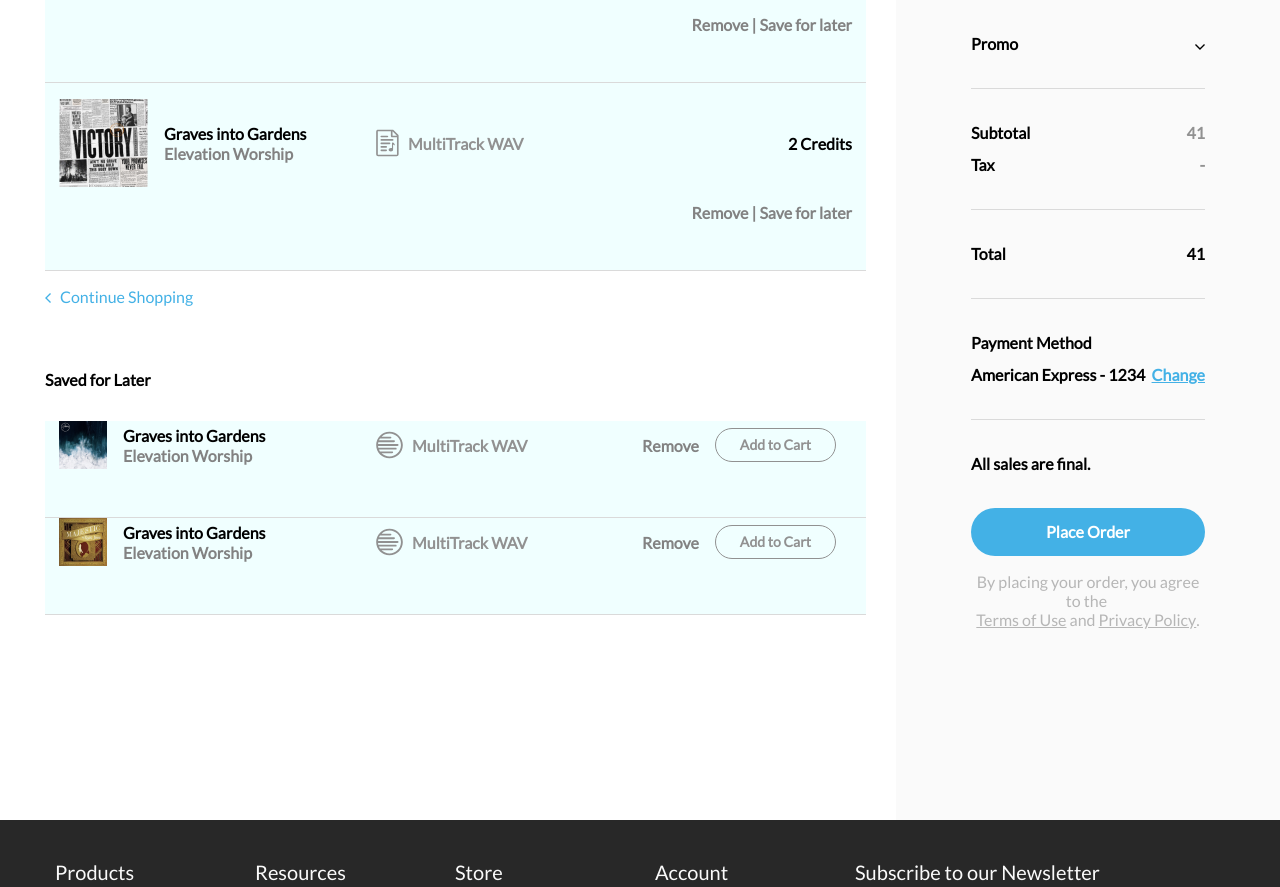
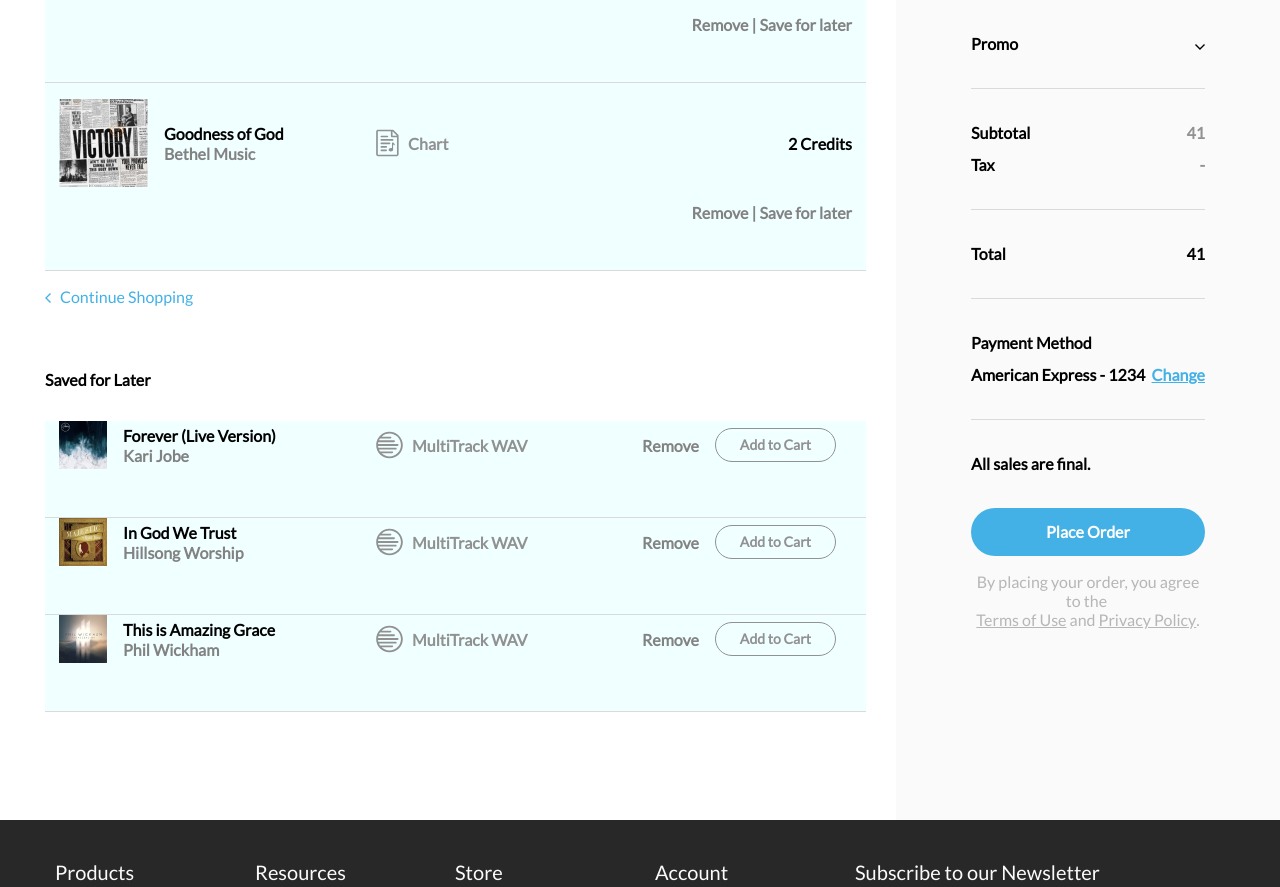
Before and after one commit to Quan-p/Multitracks, a React (Create React App) app: page / in a window 1280 px wide. Shown: the part 360-1247 px from the top of the page. Built offline with nearby package versions, Linux system fonts and the light colour scheme.

Commit message:
Fix song name placeholders and add hover effect to links

```diff
--- a/src/Cart/Cart.js
+++ b/src/Cart/Cart.js
@@ -42,9 +42,9 @@
                                     <img src={song02} alt="song art" className="song-art"/>
                                     <div>
                                         <a href="https://www.multitracks.com/songs/Elevation-Worship/Graves-Into-Gardens/Graves-Into-Gardens/">
-                                            Graves into Gardens
+                                            Goodness of God
                                         </a>
-                                        <p>Elevation Worship</p>
+                                        <p>Bethel Music</p>
                                     </div>
                             </div>
                             <div className="song-type">
@@ -57,7 +57,7 @@
                                     <path d="M18.6119 15.1409C19.078 16.131 18.7808 16.3576 18.297 16.3576C18.1262 16.3576 18.0311 16.2288 17.9196 16.0781C17.7624 15.8653 17.5728 15.6087 17.0927 15.608L17.0911 15.6084V20.7544C17.0911 21.6705 16.0961 22.4116 14.8692 22.4116C13.6414 22.4116 12.6472 21.6705 12.6472 20.7544C12.6472 19.8382 13.6414 19.0956 14.8692 19.0956H15.9798V14.1216C15.9798 13.8171 16.2276 13.5687 16.5354 13.5687C16.5486 13.5675 17.8189 13.4563 18.6119 15.1409Z" fill="#919191"/>
                                     <path fill-rule="evenodd" clip-rule="evenodd" d="M22.2713 5.87045L17.4592 1.02215C17.2335 0.794909 16.9269 0.666687 16.6083 0.666687H1.97084C1.10148 0.666687 0.166565 1.29889 0.166565 2.68698V25.3131C0.166565 26.4274 1.06577 27.3334 2.17182 27.3334H20.6188C21.7249 27.3334 22.6241 26.4274 22.6241 25.3131V6.72757C22.6241 6.40586 22.4968 6.0976 22.2713 5.87045ZM20.9685 25.6906H1.82217V2.30931H14.8761V7.07193C14.8761 7.78956 15.4608 8.37143 16.1821 8.37143H20.9685V25.6906ZM20.9484 6.72881H16.5318V2.32455L20.9484 6.72881Z" fill="#919191"/>
                                 </svg>
-                                <span>MultiTrack WAV</span>
+                                <span>Chart</span>
                             </div>
                             <div className="cost-data">
                                 <div className="credit">2 Credits</div>
--- a/src/Cart/Cart.styles.scss
+++ b/src/Cart/Cart.styles.scss
@@ -59,6 +59,10 @@
         line-height: 125%;
         color: black;
     }
+
+    a:hover {
+        color: #3996c3;
+    }
 }
 
 .cost-data {
--- a/src/SavedSongs/SavedSongs.js
+++ b/src/SavedSongs/SavedSongs.js
@@ -14,10 +14,10 @@
                             <div className="song-info">
                                 <img src={save02} alt="song art" className="saved-art"/>
                                 <div>
-                                    <a href="https://www.multitracks.com/songs/Elevation-Worship/Graves-Into-Gardens/Graves-Into-Gardens/">
-                                        Graves into Gardens
+                                    <a href="https://www.multitracks.com/songs/Kari-Jobe/Majestic/Forever-(Live-Version)/">
+                                        Forever (Live Version)
                                     </a>
-                                    <p>Elevation Worship</p>
+                                    <p>Kari Jobe</p>
                                 </div>
                             </div>
                             <div className="song-type">
@@ -35,10 +35,31 @@
                             <div className="song-info">
                                     <img src={save01} alt="song art" className="saved-art"/>
                                     <div>
-                                        <a href="https://www.multitracks.com/songs/Elevation-Worship/Graves-Into-Gardens/Graves-Into-Gardens/">
-                                            Graves into Gardens
+                                        <a href="https://www.multitracks.com/songs/Hillsong-Worship/OPEN-HEAVEN-/-River-Wild/In-God-We-Trust/">
+                                            In God We Trust
                                         </a>
-                                        <p>Elevation Worship</p>
+                                        <p>Hillsong Worship</p>
+                                    </div>
+                            </div>
+                            <div className="song-type">
+                                <svg width="27" height="28" viewBox="0 0 27 28" fill="none" xmlns="http://www.w3.org/2000/svg">
+                                    <path fill-rule="evenodd" clip-rule="evenodd" d="M0.166504 14C0.166504 6.63652 6.13554 0.666626 13.4998 0.666626C20.8641 0.666626 26.8332 6.63652 26.8332 14C26.8332 21.3634 20.8641 27.3333 13.4998 27.3333C6.13554 27.3333 0.166504 21.3634 0.166504 14ZM5.55296 22.2722C7.61732 24.2554 10.4171 25.4793 13.4998 25.4793C19.8293 25.4793 24.9792 20.3294 24.9792 14C24.9792 7.6714 19.8293 2.52155 13.4998 2.52155C10.4614 2.52155 7.6975 3.7104 5.64236 5.64482H14.4399C14.9606 5.64482 15.3836 6.06691 15.3836 6.58761C15.3836 7.10831 14.9606 7.53132 14.4399 7.53132H4.02404C3.63697 8.09625 3.30059 8.69805 3.01859 9.32934H17.9686C18.4902 9.32934 18.9133 9.75235 18.9133 10.273C18.9133 10.7937 18.4902 11.2158 17.9686 11.2158H2.36426C2.21865 11.7992 2.11912 12.4001 2.06658 13.0148H21.5822C22.1029 13.0148 22.5259 13.4369 22.5259 13.9576C22.5259 14.4783 22.1029 14.9013 21.5822 14.9013H2.05921C2.10806 15.5151 2.2039 16.1159 2.3449 16.6993H19.7123C20.233 16.6993 20.656 17.1223 20.656 17.643C20.656 18.1646 20.233 18.5867 19.7123 18.5867H2.97988C3.25544 19.2171 3.58537 19.818 3.96506 20.3847H16.1835C16.7042 20.3847 17.1272 20.8068 17.1272 21.3275C17.1272 21.8491 16.7042 22.2722 16.1835 22.2722H5.55296Z" fill="#919191"/>
+                                </svg>
+                                <span>MultiTrack WAV</span>
+                            </div>
+                            <div className="add-cart">
+                                <span>Remove</span>
+                                <button className="add-cart-btn">Add to Cart</button>
+                            </div>
+                        </li>
+                        <li className="cart-item saved-item">
+                            <div className="song-info">
+                                    <img src={save03} alt="song art" className="saved-art"/>
+                                    <div>
+                                        <a href="https://www.multitracks.com/songs/Phil-Wickham/The-Ascension/This-Is-Amazing-Grace/">
+                                            This is Amazing Grace
+                                        </a>
+                                        <p>Phil Wickham</p>
                                     </div>
                             </div>
                             <div className="song-type">
```
